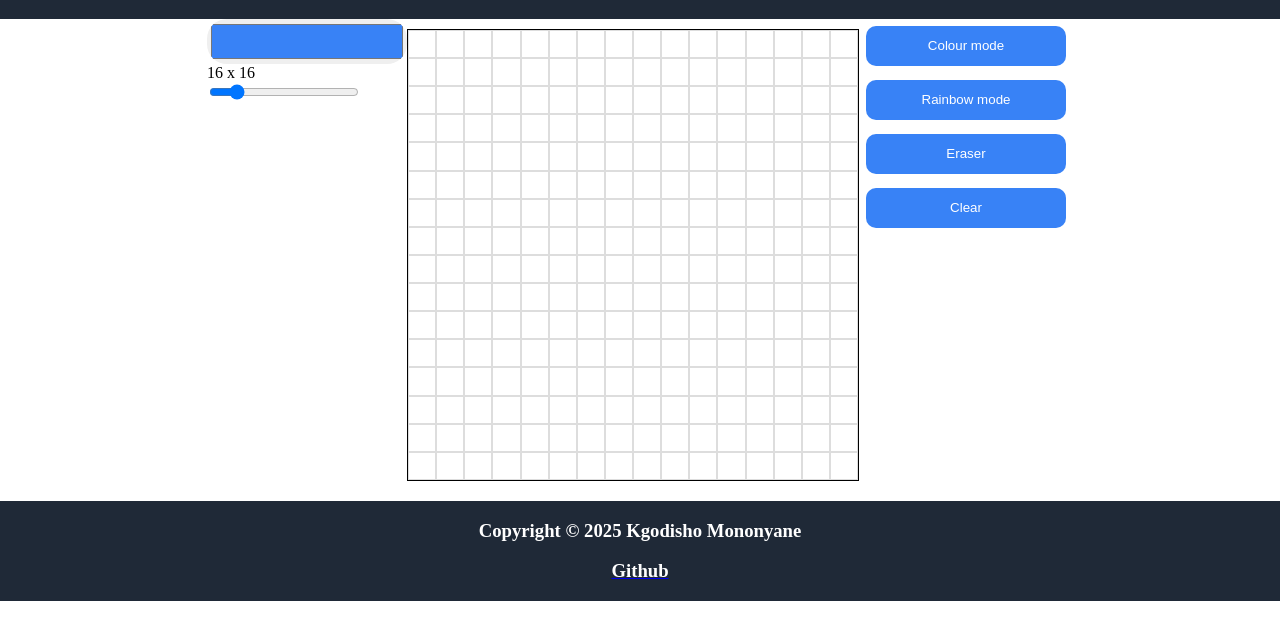
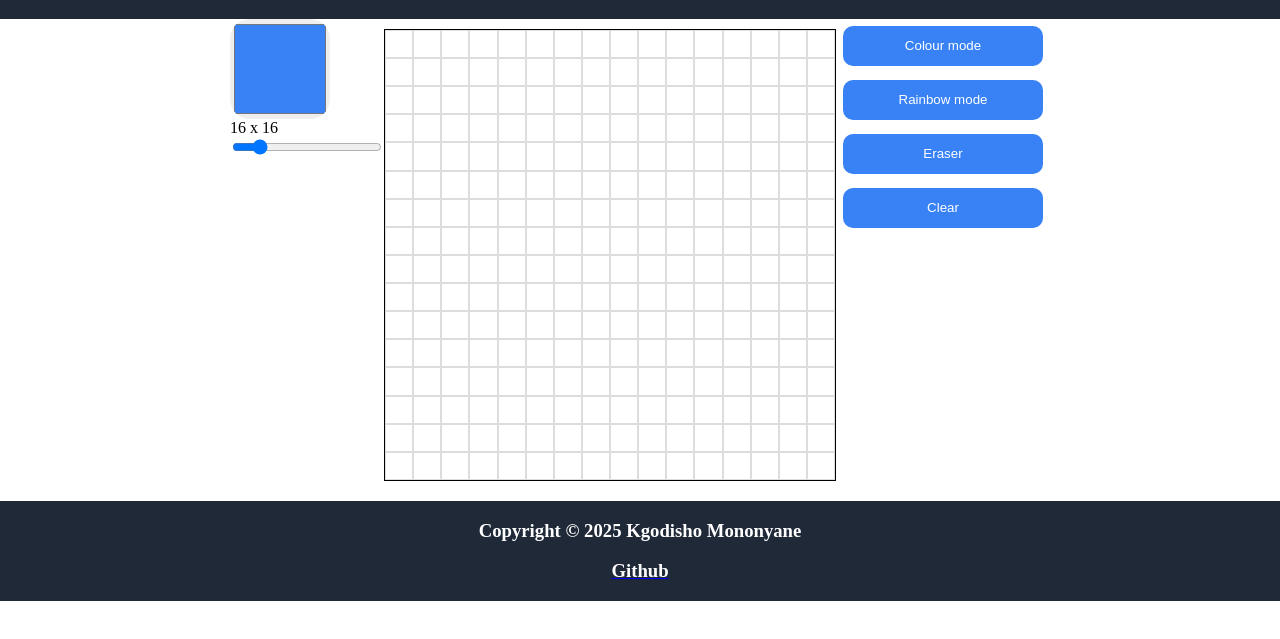
Before and after one commit to Kgodisho-Mononyane/Etch-a-Sketch, a plain HTML site: page index.html in a window 1280 px wide. Shown: the part 61-700 px from the top of the page. Drawn offline with Linux system fonts and the light colour scheme.

Commit message:
add grey color to hover and make color picker into a square

```diff
--- a/style.css
+++ b/style.css
@@ -39,8 +39,8 @@ body {
 .colorPicker {
     border: none;
     border-radius: 20px;
-    height: 45px;
-    width: 200px;
+    height: 100px;
+    width: 100px;
 }
 
 #myRange {
@@ -65,7 +65,7 @@ body {
 }
 
 .grid-cell:hover {
-    /* background-color: blue; */
+    background-color: #D3D3D3;
 }
 
 /* BODY-RIGHT */
```
